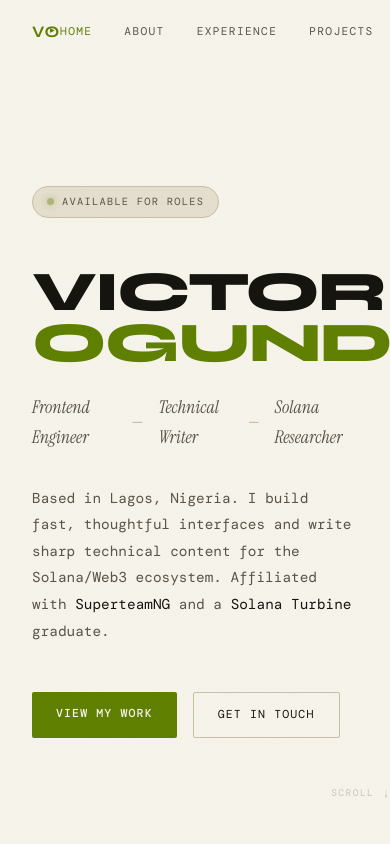
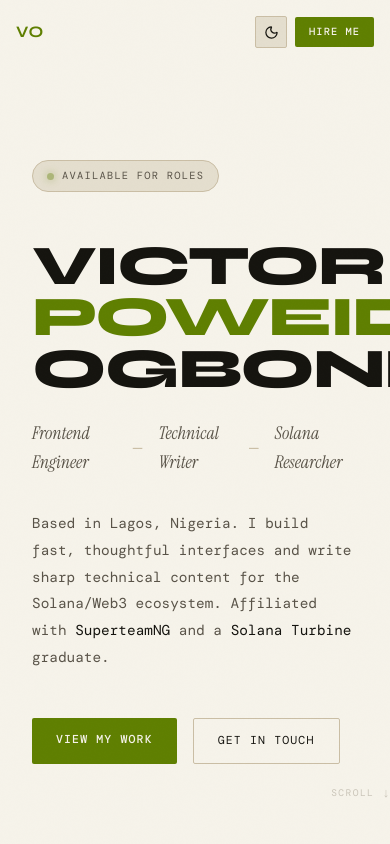
Before and after one commit to OutstandingVick/builtbyvick, a Next.js app: page / in a window 390 px wide. Shown: the top 844 px of the page. Built offline with nearby package versions, Linux system fonts and the light colour scheme; a web font is replaced by a local one.

Commit message:
fixed errors concerning design

```diff
--- a/app/globals.css
+++ b/app/globals.css
@@ -81,3 +81,19 @@ body::before {
   background: var(--accent);
   color: var(--bg);
 }
+
+@media (max-width: 760px) {
+  .site-header {
+    padding: 0 1rem !important;
+  }
+
+  .site-nav-links {
+    display: none !important;
+  }
+}
+
+@media (max-width: 380px) {
+  .site-nav-actions {
+    gap: 0.5rem !important;
+  }
+}
--- a/components/Hero.tsx
+++ b/components/Hero.tsx
@@ -80,8 +80,10 @@ export default function Hero() {
         VICTOR
         <br />
         <span style={{ color: "var(--accent)", WebkitTextStroke: "0px" }}>
-          OGUNDIMU
+          POWEIDEI
         </span>
+        <br />
+        OGBONNA
       </h1>
 
       {/* Role tag */}
--- a/components/Nav.tsx
+++ b/components/Nav.tsx
@@ -1,5 +1,5 @@
 "use client";
-import { useState, useEffect } from "react";
+import { useState, useEffect, useSyncExternalStore } from "react";
 import { Moon, Sun } from "lucide-react";
 
 const links = [
@@ -10,10 +10,48 @@ const links = [
   { label: "contact", href: "#contact" },
 ];
 
+type Theme = "light" | "dark";
+
+const themeEvent = "builtbyvick-theme-change";
+
+function getPreferredTheme(): Theme {
+  if (typeof window === "undefined") {
+    return "dark";
+  }
+
+  const savedTheme = window.localStorage.getItem("theme");
+  if (savedTheme === "light" || savedTheme === "dark") {
+    return savedTheme;
+  }
+
+  return window.matchMedia("(prefers-color-scheme: light)").matches ? "light" : "dark";
+}
+
+function applyTheme(theme: Theme) {
+  document.documentElement.dataset.theme = theme;
+  window.localStorage.setItem("theme", theme);
+  window.dispatchEvent(new Event(themeEvent));
+}
+
+function subscribeToTheme(onStoreChange: () => void) {
+  window.addEventListener(themeEvent, onStoreChange);
+  return () => window.removeEventListener(themeEvent, onStoreChange);
+}
+
+function isMobileNav() {
+  return typeof window !== "undefined" && window.innerWidth <= 760;
+}
+
+function subscribeToViewport(onStoreChange: () => void) {
+  window.addEventListener("resize", onStoreChange);
+  return () => window.removeEventListener("resize", onStoreChange);
+}
+
 export default function Nav() {
   const [active, setActive] = useState("home");
   const [scrolled, setScrolled] = useState(false);
-  const [theme, setTheme] = useState<"light" | "dark">("dark");
+  const theme = useSyncExternalStore(subscribeToTheme, getPreferredTheme, () => "dark");
+  const mobileNav = useSyncExternalStore(subscribeToViewport, isMobileNav, () => false);
 
   useEffect(() => {
     const onScroll = () => {
@@ -32,27 +70,17 @@ export default function Nav() {
   }, []);
 
   useEffect(() => {
-    const savedTheme = window.localStorage.getItem("theme");
-    const preferredTheme =
-      savedTheme === "light" || savedTheme === "dark"
-        ? savedTheme
-        : window.matchMedia("(prefers-color-scheme: light)").matches
-          ? "light"
-          : "dark";
-
-    setTheme(preferredTheme);
-    document.documentElement.dataset.theme = preferredTheme;
-  }, []);
+    document.documentElement.dataset.theme = theme;
+  }, [theme]);
 
   const toggleTheme = () => {
     const nextTheme = theme === "dark" ? "light" : "dark";
-    setTheme(nextTheme);
-    document.documentElement.dataset.theme = nextTheme;
-    window.localStorage.setItem("theme", nextTheme);
+    applyTheme(nextTheme);
   };
 
   return (
     <header
+      className="site-header"
       style={{
         position: "fixed",
         top: 0,
@@ -63,7 +91,7 @@ export default function Nav() {
         backgroundColor: scrolled ? "var(--nav-bg)" : "transparent",
         backdropFilter: scrolled ? "blur(12px)" : "none",
         transition: "all 0.3s ease",
-        padding: "0 2rem",
+        padding: mobileNav ? "0 1rem" : "0 2rem",
       }}
     >
       <nav
@@ -92,7 +120,7 @@ export default function Nav() {
         </a>
 
         {/* Links */}
-        <div style={{ display: "flex", gap: "2rem", alignItems: "center" }}>
+        <div className="site-nav-links" style={{ display: mobileNav ? "none" : "flex", gap: "2rem", alignItems: "center" }}>
           {links.map((l) => (
             <a
               key={l.href}
@@ -132,7 +160,7 @@ export default function Nav() {
           ))}
         </div>
 
-        <div style={{ display: "flex", alignItems: "center", gap: "0.75rem" }}>
+        <div className="site-nav-actions" style={{ display: "flex", alignItems: "center", gap: mobileNav ? "0.5rem" : "0.75rem" }}>
           <button
             type="button"
             onClick={toggleTheme}
```
